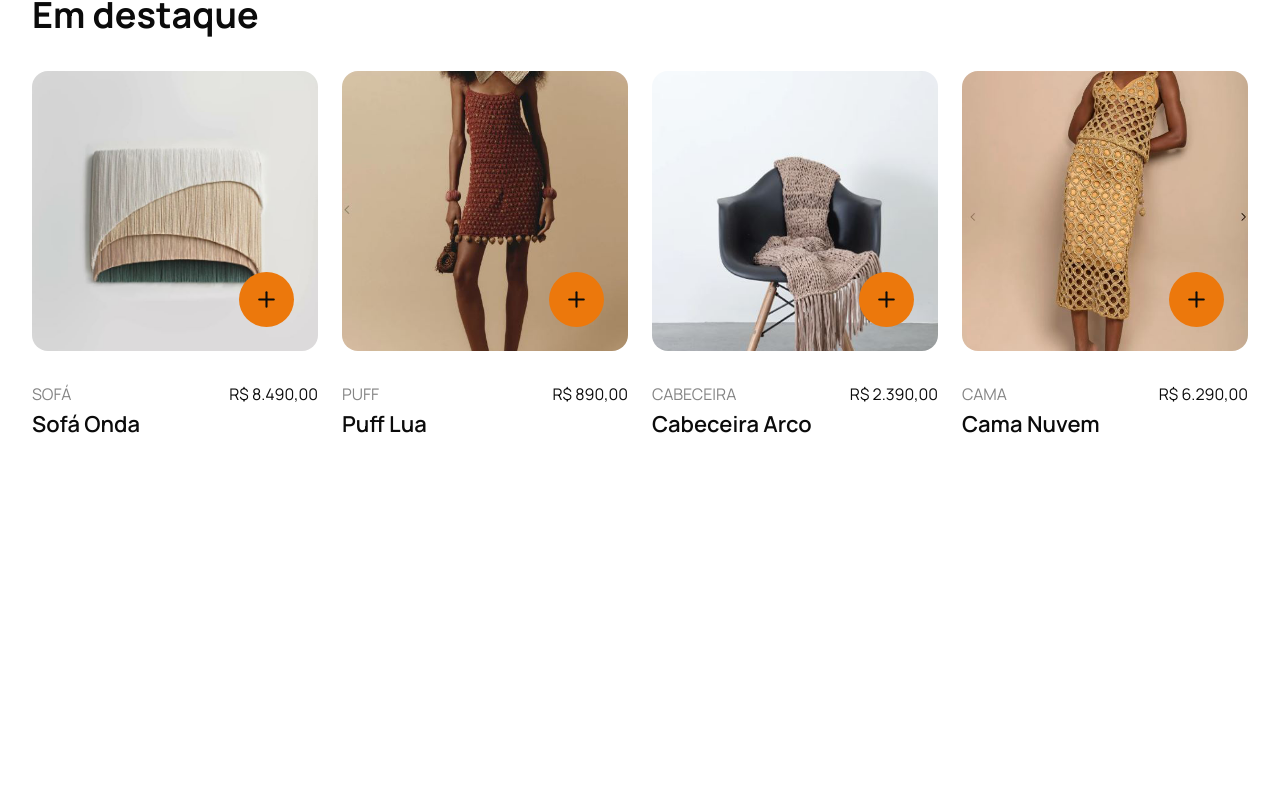
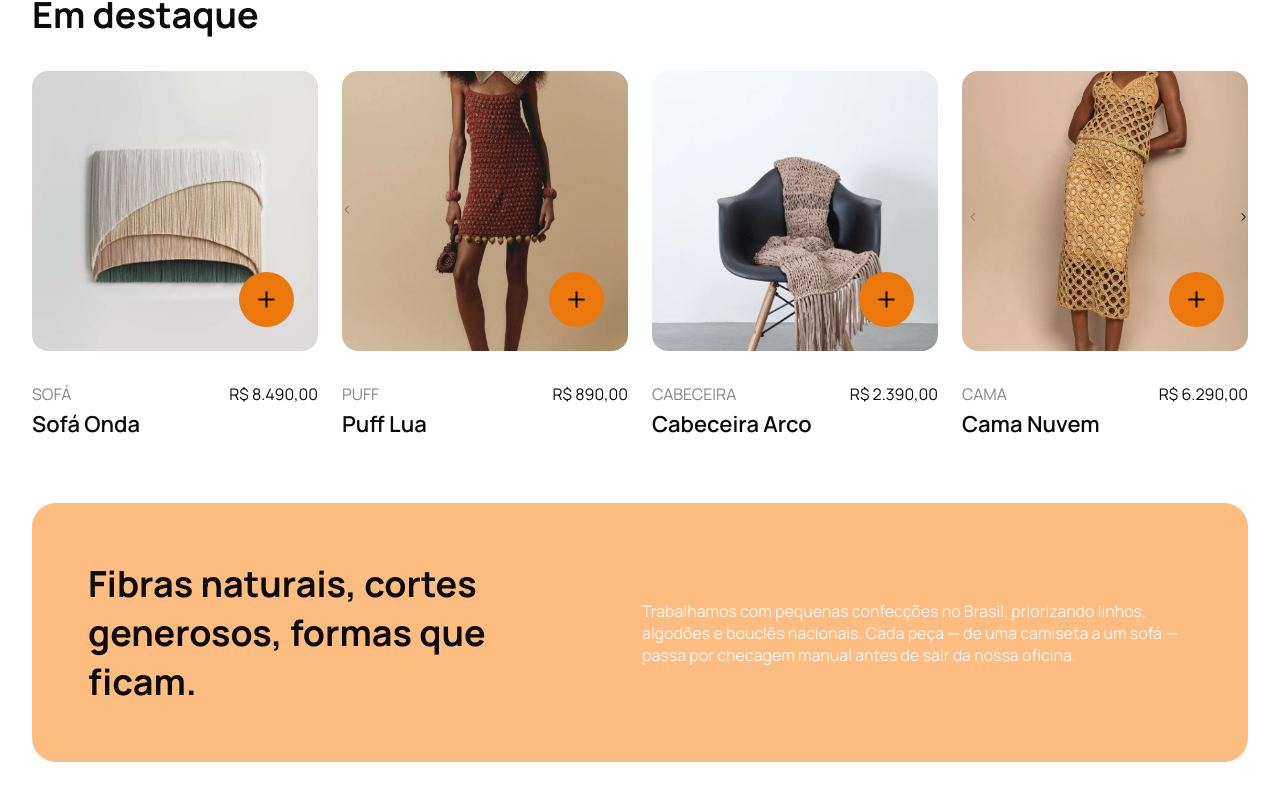
Before and after one commit to aarielmartins/Projeto---Virtual_Store, a React (Create React App) app: page / in a window 1280 px wide. Shown: the part 1302-2102 px from the top of the page. Before the commit the page ends 1773 px from the top, so only its background shows below. Built offline with nearby package versions, Linux system fonts and the light colour scheme.

Commit message:
criando o manifest

```diff
--- a/src/App.tsx
+++ b/src/App.tsx
@@ -2,6 +2,7 @@ import Banner from './components/Banner'
 import Collections from './components/Collections'
 import Header from './components/Header'
 import Highlights from './components/Highlights'
+import Manifest from './components/Manifest'
 import { Container, GlobalCss } from './styles'
 
 function App() {
@@ -13,6 +14,7 @@ function App() {
         <Banner />
         <Collections />
         <Highlights />
+        <Manifest />
       </Container>
     </>
   )
--- /dev/null
+++ b/src/components/Manifest/index.tsx
@@ -0,0 +1,15 @@
+import { CardContainer, Title, Description } from './styles'
+
+const Manifest = () => (
+  <CardContainer>
+    <Title>Fibras naturais, cortes generosos, formas que ficam.</Title>
+
+    <Description>
+      Trabalhamos com pequenas confecções no Brasil, priorizando linhos,
+      algodões e bouclês nacionais. Cada peça — de uma camiseta a um sofá —
+      passa por checagem manual antes de sair da nossa oficina.
+    </Description>
+  </CardContainer>
+)
+
+export default Manifest
--- /dev/null
+++ b/src/components/Manifest/styles.ts
@@ -0,0 +1,34 @@
+import styled from 'styled-components'
+import { cores, texto } from '../../styles'
+
+export const CardContainer = styled.div`
+  display: flex;
+  align-items: center;
+  justify-content: space-between;
+  gap: 48px;
+  background: ${cores.detalheClaro};
+  border-radius: 24px;
+  padding: 56px;
+  margin: 64px 32px;
+
+  @media (max-width: 900px) {
+    flex-direction: column;
+    align-items: flex-start;
+    gap: 20px;
+    padding: 32px;
+    margin: 20px 20px;
+  }
+`
+
+export const Title = styled.h2`
+  font-weight: 700;
+  font-size: ${texto.titulo};
+  color: ${cores.preto};
+  max-width: 550px;
+`
+
+export const Description = styled.p`
+  font-size: ${texto.detalhe};
+  color: ${cores.cinzaClaro};
+  max-width: 550px;
+`
--- a/src/styles.ts
+++ b/src/styles.ts
@@ -7,7 +7,7 @@ export const cores = {
   chumbo: '#848484',
   preto: '#0b0b0b',
   detalhe: '#ec780c',
-  detalheClaro: '#dc6b4f'
+  detalheClaro: '#fdbc80'
 }
 
 export const texto = {
```
